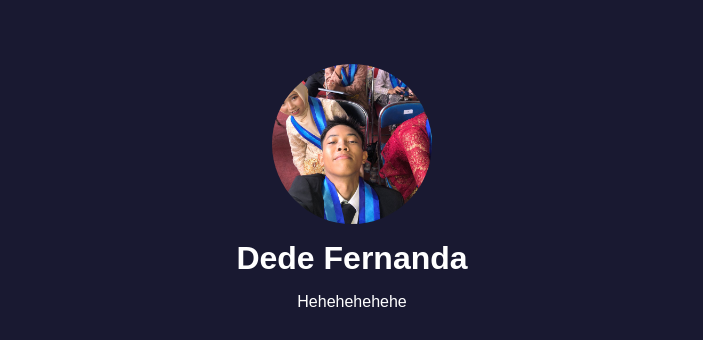
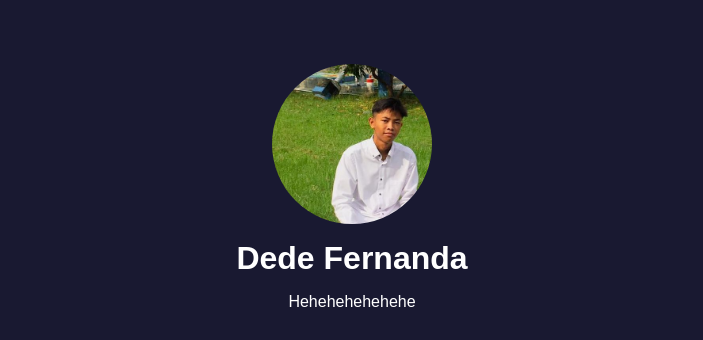
Before and after one commit to ddfrnnd/Doc-Dede, a plain HTML site: page index.html in a window 1280 px wide. Shown: the top 340 px of the page, without its empty margins (288-991 px from the left). Drawn offline with Linux system fonts and the light colour scheme.

Commit message:
gnti fto

```diff
--- a/index.html
+++ b/index.html
@@ -10,9 +10,9 @@
 
 <body>
     <!-- Profile -->
-    <img class="my-photo" src="img/IMG-20230504-WA0109.jpg" alt="AR Logo">
+    <img class="my-photo" src="img/foto.png" alt="AR Logo">
     <h1>Dede Fernanda</h1>
-    <p>Hehehehehehe</p>
+    <p>Hehehehehehehe</p>
     <!-- Sosial Media -->
     <div class="sosmed">
         <a href="https://instagram.com/ddfrnnd_" target="_blank">
--- a/style.css
+++ b/style.css
@@ -19,9 +19,6 @@ body {
 .my-photo {
     width: 10rem;
     border-radius: 50%;
-    aspect-ratio: 1/1;
-    object-fit: cover;
-    object-position: bottom;
 }
 
 a {
```
Also changed, not shown: img/foto.png (added).
